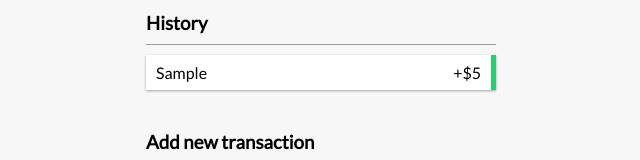
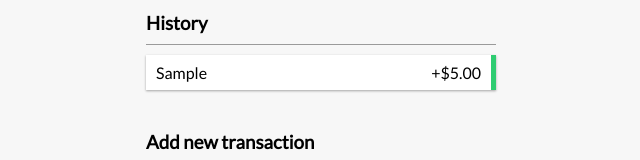
Before and after one commit to Amir-Shahzad7/Expense-Tracker-App, a React (Create React App) app: page / in a window 1280 px wide. Both pictures are taken after typing "Sample", "5" into the empty fields and a click on the input "Add transaction". Shown: the part 295-455 px from the top of the page, without its empty margins (319-959 px from the left). Built offline with nearby package versions, Linux system fonts and the light colour scheme.

Commit message:
Update ExpenseTrackerApp.js

```diff
--- a/src/Components/ExpenseTrackerApp.js
+++ b/src/Components/ExpenseTrackerApp.js
@@ -80,7 +80,7 @@
                         return (
                             <li key={ind} className={transObj.amount < 0 ? 'minus' : 'plus'}>
                                 {transObj.text}
-                                <span>{sign}${Math.abs(transObj.amount)}</span>
+                                <span>{sign}${Math.abs(transObj.amount).toFixed(2)}</span>
                                 <button className="DeleteButton" onClick={() => {deleteTransactions(transObj.id)}}>x</button>
                             </li>
                         )
```
